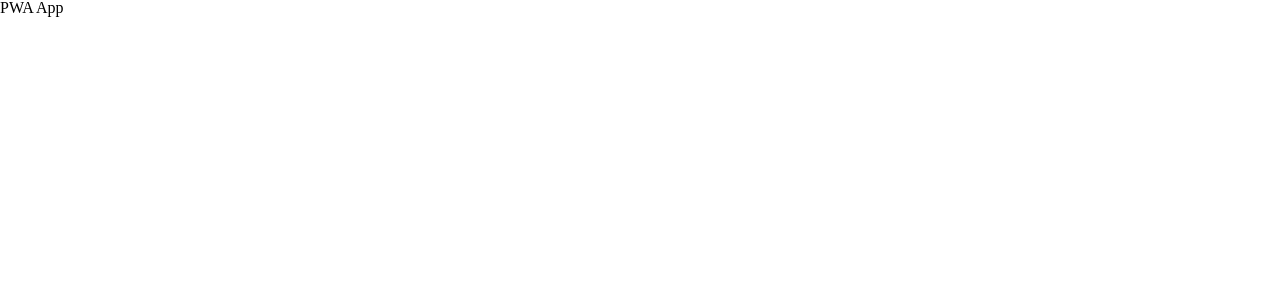
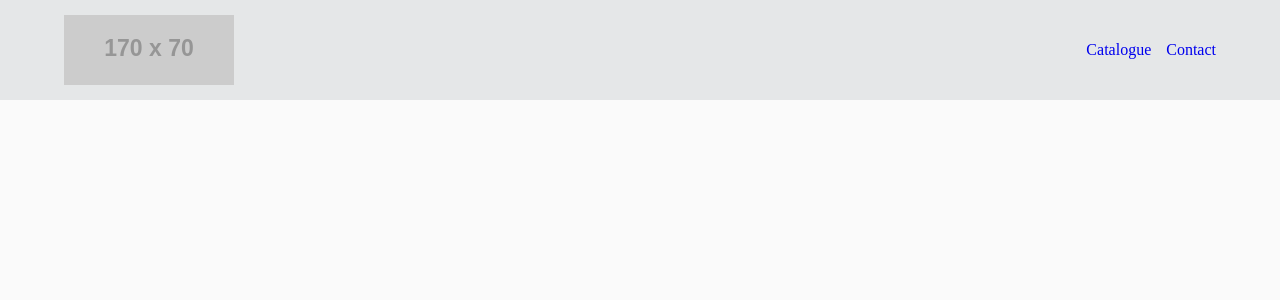
Before and after one commit to VonOzen/Clever-PWA, a React app: page / in a window 1280 px wide. Shown: the top 300 px of the page. Built offline with nearby package versions, Linux system fonts and the light colour scheme.

Commit message:
Created header

```diff
--- a/package.json
+++ b/package.json
@@ -31,6 +31,7 @@
     "node-sass": "^4.11.0",
     "prop-types": "^15.7.2",
     "sass-loader": "^7.1.0",
-    "style-loader": "^0.23.1"
+    "style-loader": "^0.23.1",
+    "webpack-cli": "^3.2.3"
   }
 }
--- a/src/app/components/App.js
+++ b/src/app/components/App.js
@@ -1,9 +1,11 @@
 import React, { Component } from 'react';
+import './app.scss';
+import Header from './presentational/Header/Header';
 
 class App extends Component {
 	render () {
 		return (
-			<h1>PWA App</h1>
+			<Header></Header>
 		);
 	}
 }
--- /dev/null
+++ b/src/app/components/app.scss
@@ -0,0 +1,3 @@
+body {
+  background-color: rgb(250,250,250);
+}
--- /dev/null
+++ b/src/app/components/presentational/Header/Header.js
@@ -0,0 +1,14 @@
+import React from 'react';
+import Wrapper from '../wrapper/Wrapper';
+import './header.scss';
+
+
+const Header = () => {
+  return (
+    <header>
+      <Wrapper/>
+    </header>
+  );
+}
+
+export default Header;
--- /dev/null
+++ b/src/app/components/presentational/Header/header.scss
@@ -0,0 +1,5 @@
+header {
+  width: 100%;
+  height: 100px;
+  background-color: rgb(229,231,232);
+}
--- /dev/null
+++ b/src/app/components/presentational/Nav/Nav.js
@@ -0,0 +1,25 @@
+import React from 'react';
+import './nav.scss';
+
+
+const Nav = () => {
+
+  const links = [
+    {target:'/catalog', label:'Catalogue'},
+    {target:'/contact', label:'Contact'},
+  ];
+
+  const linksList = links.map((link) => {
+    return <li><a href="{link.target}">{link.label}</a></li>;
+  });
+  return (
+    <nav>
+      <img src="http://placehold.it/170x70"/>
+      <ul>
+        {linksList}
+      </ul>
+    </nav>
+  );
+}
+
+export default Nav;
--- /dev/null
+++ b/src/app/components/presentational/Nav/nav.scss
@@ -0,0 +1,20 @@
+.wrapper {
+  height: 100%;
+}
+
+nav {
+  display: flex;
+  align-items: center;
+  justify-content: space-between;
+  height: 100%;
+
+
+  li {
+    display: inline-block;
+    margin-left: 15px;
+
+    a {
+      text-decoration: none;
+    }
+  }
+}
--- /dev/null
+++ b/src/app/components/presentational/wrapper/Wrapper.js
@@ -0,0 +1,15 @@
+import React from 'react';
+import Nav from '../Nav/Nav';
+import './wrapper.scss';
+
+
+const Wrapper = () => {
+
+  return (
+    <div className="wrapper">
+      <Nav/>
+    </div>
+  );
+}
+
+export default Wrapper;
--- /dev/null
+++ b/src/app/components/presentational/wrapper/wrapper.scss
@@ -0,0 +1,4 @@
+.wrapper {
+  width: 90%;
+  margin: auto;
+}
```
Also changed, not shown: 2 other files (tests, documents, lock files or other folders).
